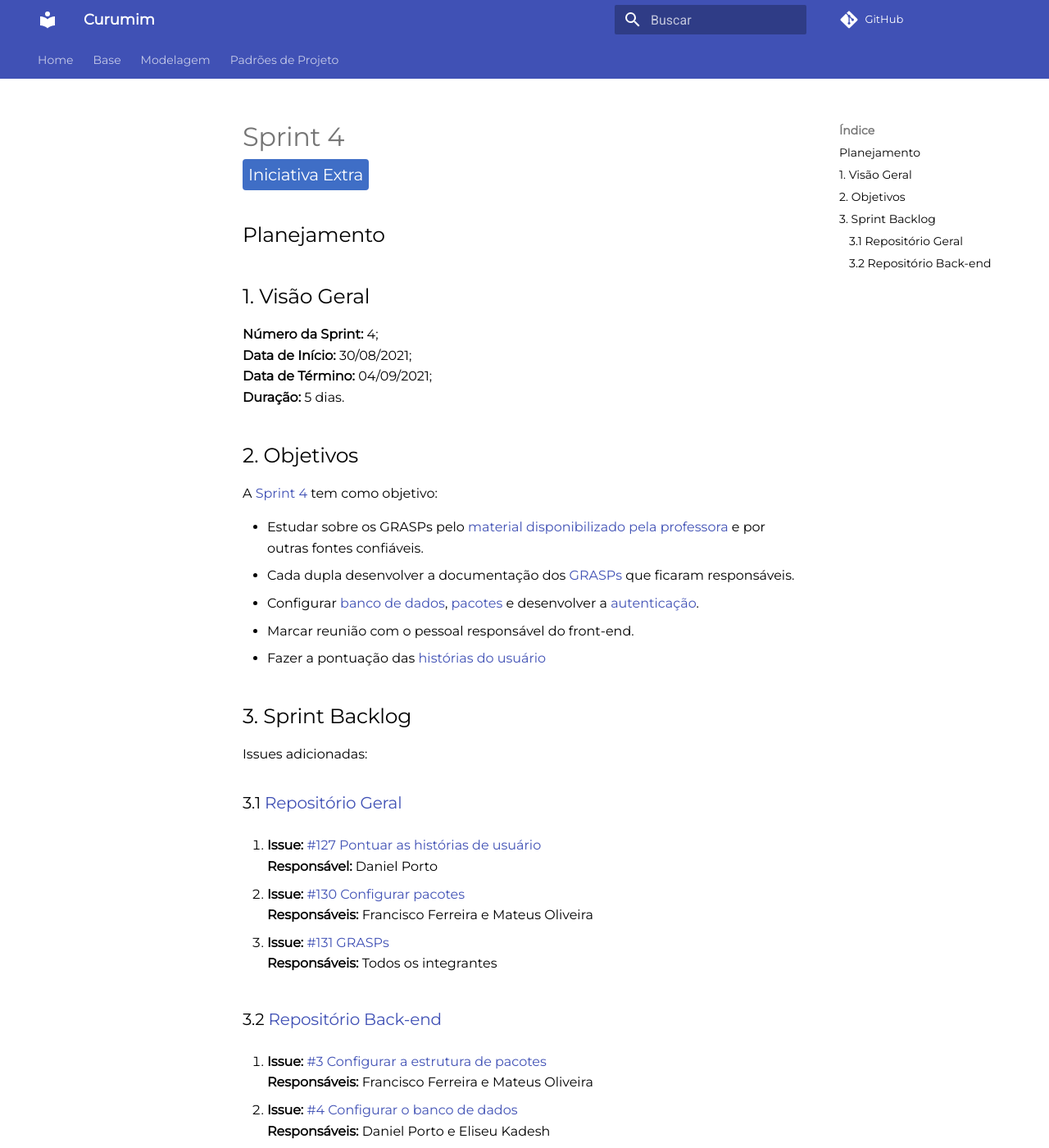
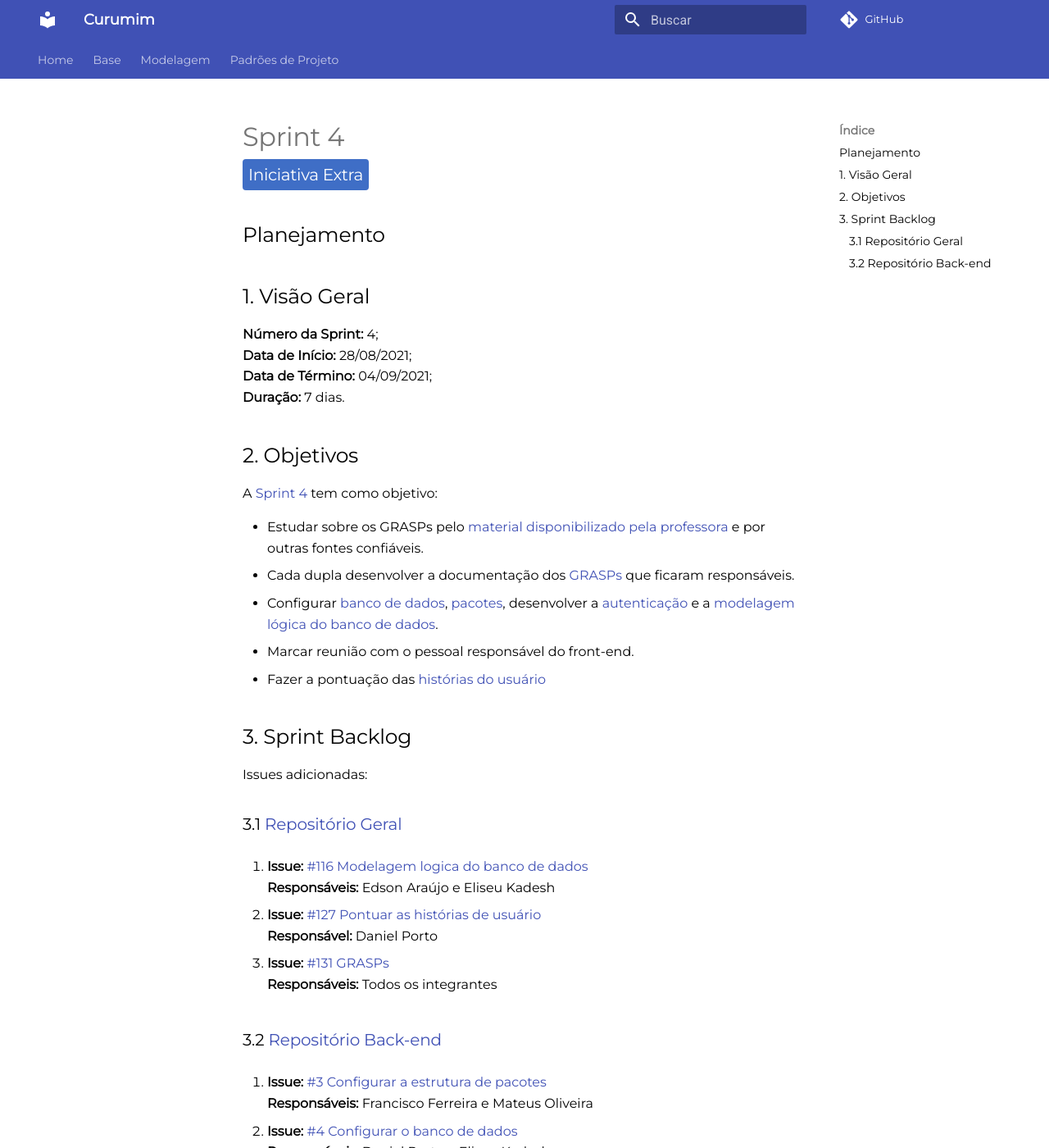
Before and after one commit to UnBArqDsw2021-1/2021.1_G6_Curumim, an MkDocs documentation site: the page built from docs/reunioes/sprints/planning-sprint4.md, in a window 1280 px wide and 1400 px high. Shown: the whole window at 82% size. Built offline with MkDocs 1.6.1 and Material for MkDocs 9.7.7, drawn with Linux system fonts in a browser that asks for light colours; comment, search, counter and statistics services are not loaded.

Commit message:
doc(#135): arrumando duração da sprint e issues

```diff
--- a/docs/reunioes/sprints/planning-sprint4.md
+++ b/docs/reunioes/sprints/planning-sprint4.md
@@ -4,16 +4,16 @@
 
 ## 1. Visão Geral
 **Número da Sprint:** 4;<br>
-**Data de Início:** 30/08/2021;<br>
+**Data de Início:** 28/08/2021;<br>
 **Data de Término:** 04/09/2021;<br>
-**Duração:** 5 dias.<br>
+**Duração:** 7 dias.<br>
 
 ## 2. Objetivos
 A [Sprint 4](https://github.com/UnBArqDsw2021-1/2021.1_G6_Curumim/milestone/6) tem como objetivo:
 
 - Estudar sobre os GRASPs pelo [material disponibilizado pela professora](https://aprender3.unb.br/course/view.php?id=8603) e por outras fontes confiáveis.<br>
 - Cada dupla desenvolver a documentação dos [GRASPs](https://github.com/UnBArqDsw2021-1/2021.1_G6_Curumim/issues/131) que ficaram responsáveis.<br>
-- Configurar [banco de dados](https://github.com/UnBArqDsw2021-1/2021.1_G6_Curumim_Back-end/issues/4), [pacotes](https://github.com/UnBArqDsw2021-1/2021.1_G6_Curumim_Back-end/issues/3) e desenvolver a [autenticação](https://github.com/UnBArqDsw2021-1/2021.1_G6_Curumim_Back-end/issues/5).<br>
+- Configurar [banco de dados](https://github.com/UnBArqDsw2021-1/2021.1_G6_Curumim_Back-end/issues/4), [pacotes](https://github.com/UnBArqDsw2021-1/2021.1_G6_Curumim_Back-end/issues/3), desenvolver a [autenticação](https://github.com/UnBArqDsw2021-1/2021.1_G6_Curumim_Back-end/issues/5) e a [modelagem lógica do banco de dados](https://github.com/UnBArqDsw2021-1/2021.1_G6_Curumim/issues/116).<br>
 - Marcar reunião com o pessoal responsável do front-end.<br>
 - Fazer a pontuação das [histórias do usuário](https://github.com/UnBArqDsw2021-1/2021.1_G6_Curumim/issues/127)<br>
 
@@ -22,16 +22,16 @@ Issues adicionadas:
 
 ### 3.1 [Repositório Geral](https://github.com/UnBArqDsw2021-1/2021.1_G6_Curumim)
 
-1. **Issue:** [#127 Pontuar as histórias de usuário](https://github.com/UnBArqDsw2021-1/2021.1_G6_Curumim/issues/127)<br>
+1. **Issue:** [#116 Modelagem logica do banco de dados](https://github.com/UnBArqDsw2021-1/2021.1_G6_Curumim/issues/116)<br>
+**Responsáveis:** Edson Araújo e Eliseu Kadesh<br>
+
+2. **Issue:** [#127 Pontuar as histórias de usuário](https://github.com/UnBArqDsw2021-1/2021.1_G6_Curumim/issues/127)<br>
 **Responsável:** Daniel Porto<br>
-
-2. **Issue:** [#130 Configurar pacotes](https://github.com/UnBArqDsw2021-1/2021.1_G6_Curumim/issues/130)<br>
-**Responsáveis:** Francisco Ferreira e Mateus Oliveira<br>
 
 3. **Issue:** [#131 GRASPs](https://github.com/UnBArqDsw2021-1/2021.1_G6_Curumim/issues/131)<br>
 **Responsáveis:** Todos os integrantes<br>
 
-### 3.2 [Repositório Back-end](https://github.com/UnBArqDsw2021-1/2021.1_G6_Curumim)
+### 3.2 [Repositório Back-end](https://github.com/UnBArqDsw2021-1/2021.1_G6_Curumim_Back-end)
 
 4. **Issue:** [#3 Configurar a estrutura de pacotes](https://github.com/UnBArqDsw2021-1/2021.1_G6_Curumim_Back-end/issues/3)<br>
 **Responsáveis:** Francisco Ferreira e Mateus Oliveira<br>
```
